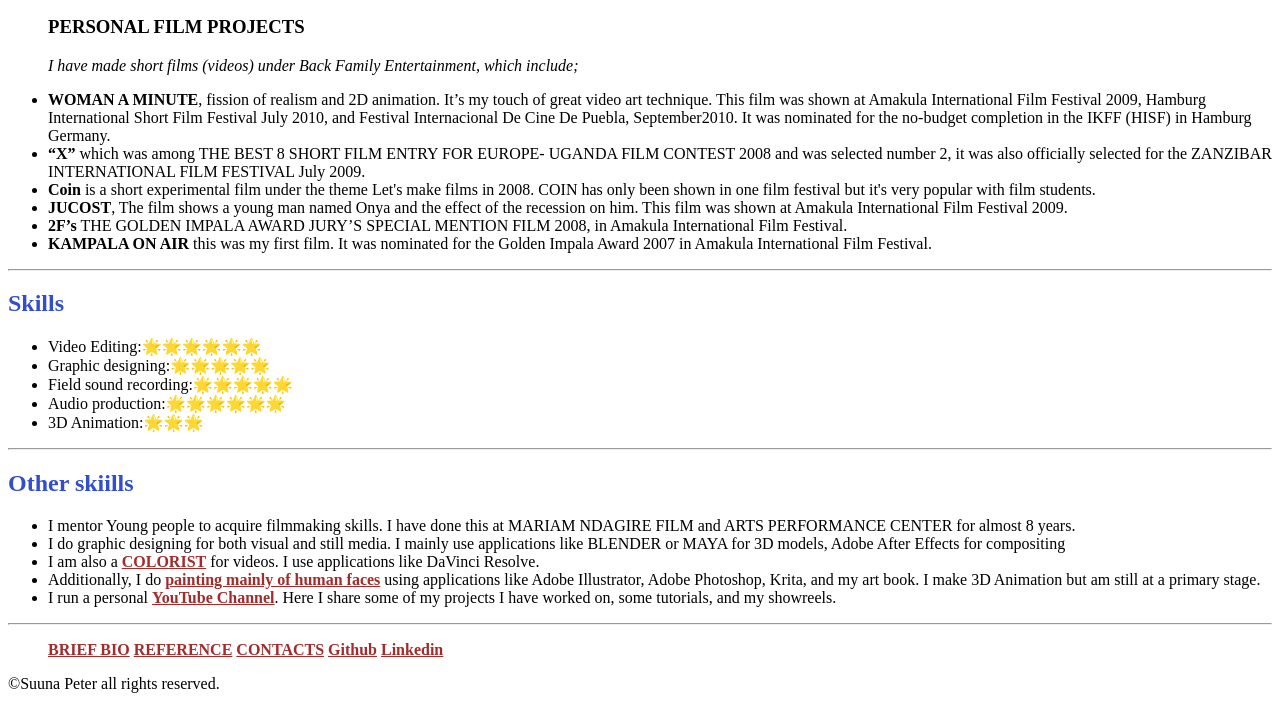
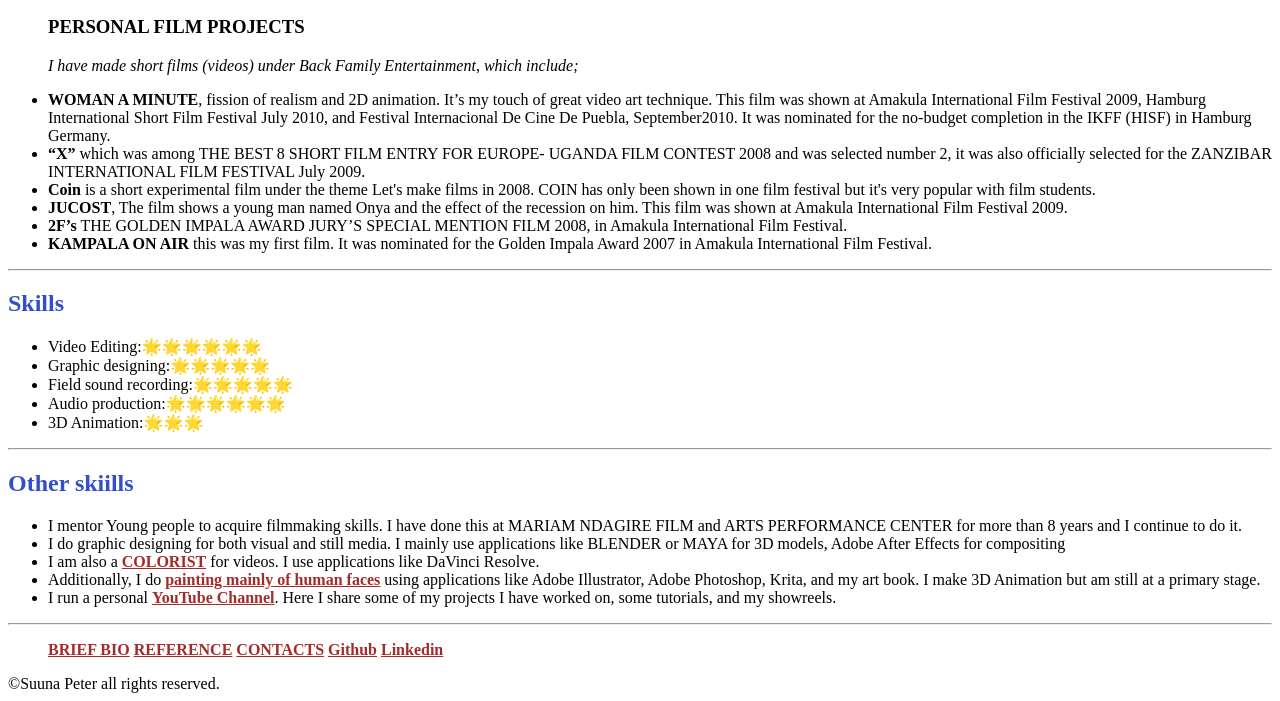
Before and after one commit to Backheart/html-RESUME, a plain HTML site: page index.html in a window 1280 px wide. Shown: the part 2038-2739 px from the top of the page. Drawn offline with Linux system fonts and the light colour scheme.

```diff
--- a/index.html
+++ b/index.html
@@ -116,7 +116,7 @@
      <hr />
      <h2>Other skiills</h2>
      <ul>
-        <li>I mentor Young people to acquire filmmaking skills. I have done this at MARIAM NDAGIRE FILM and ARTS PERFORMANCE CENTER for almost 8 years. </li>
+        <li>I mentor Young people to acquire filmmaking skills. I have done this at MARIAM NDAGIRE FILM and ARTS PERFORMANCE CENTER for more than 8 years and I continue to do it. </li>
         <li>I do graphic designing for both visual and still media. I mainly use applications like BLENDER or MAYA for 3D models, Adobe After Effects for compositing</li>
         <li>I am also a <a href="./Public/Colorist.html"><b>COLORIST</b></a>  for videos. I use applications like DaVinci Resolve.</li>
         <li>Additionally, I do <a href="./Public/Art.html"><b>painting mainly of human faces</b></a> using applications like Adobe Illustrator, Adobe Photoshop, Krita, and my art book. I make 3D Animation but am still at a primary stage.</li>
```
